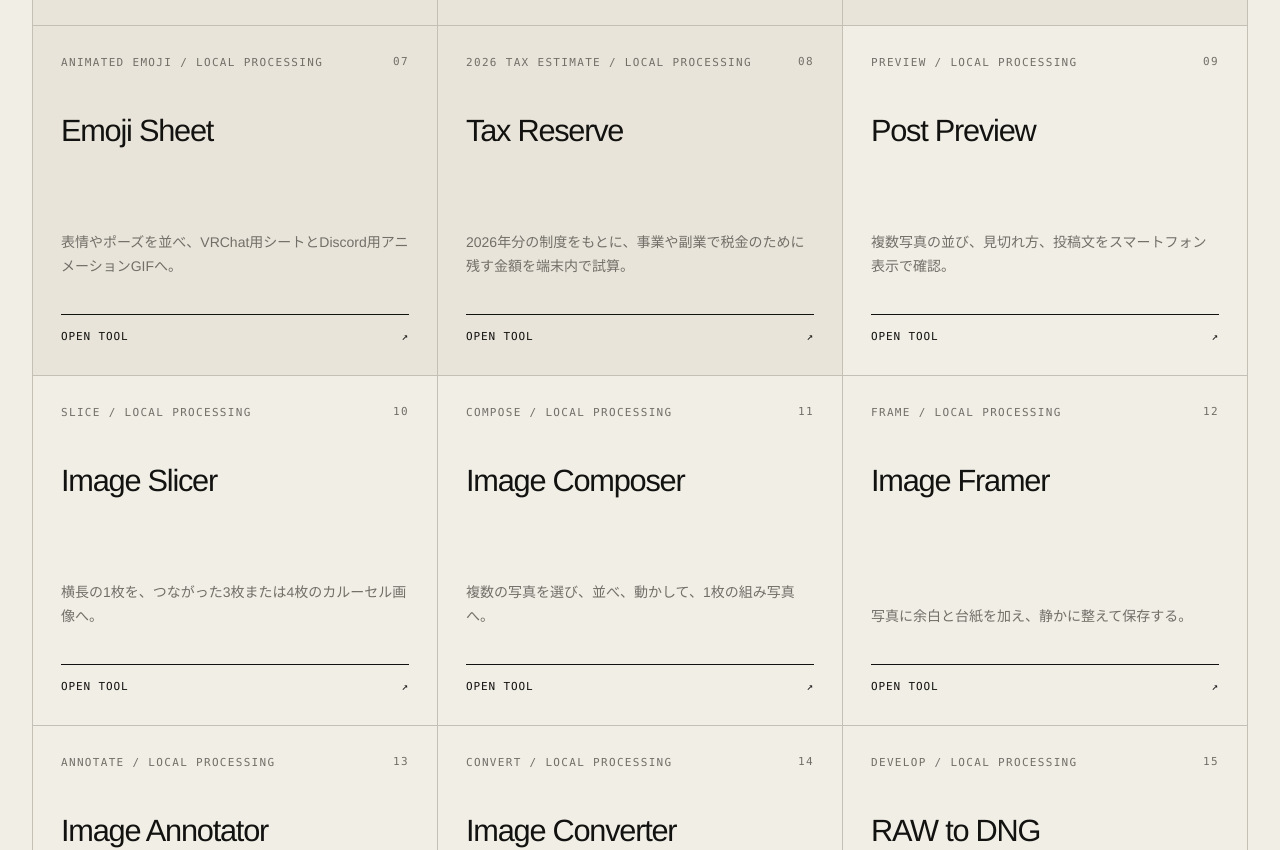
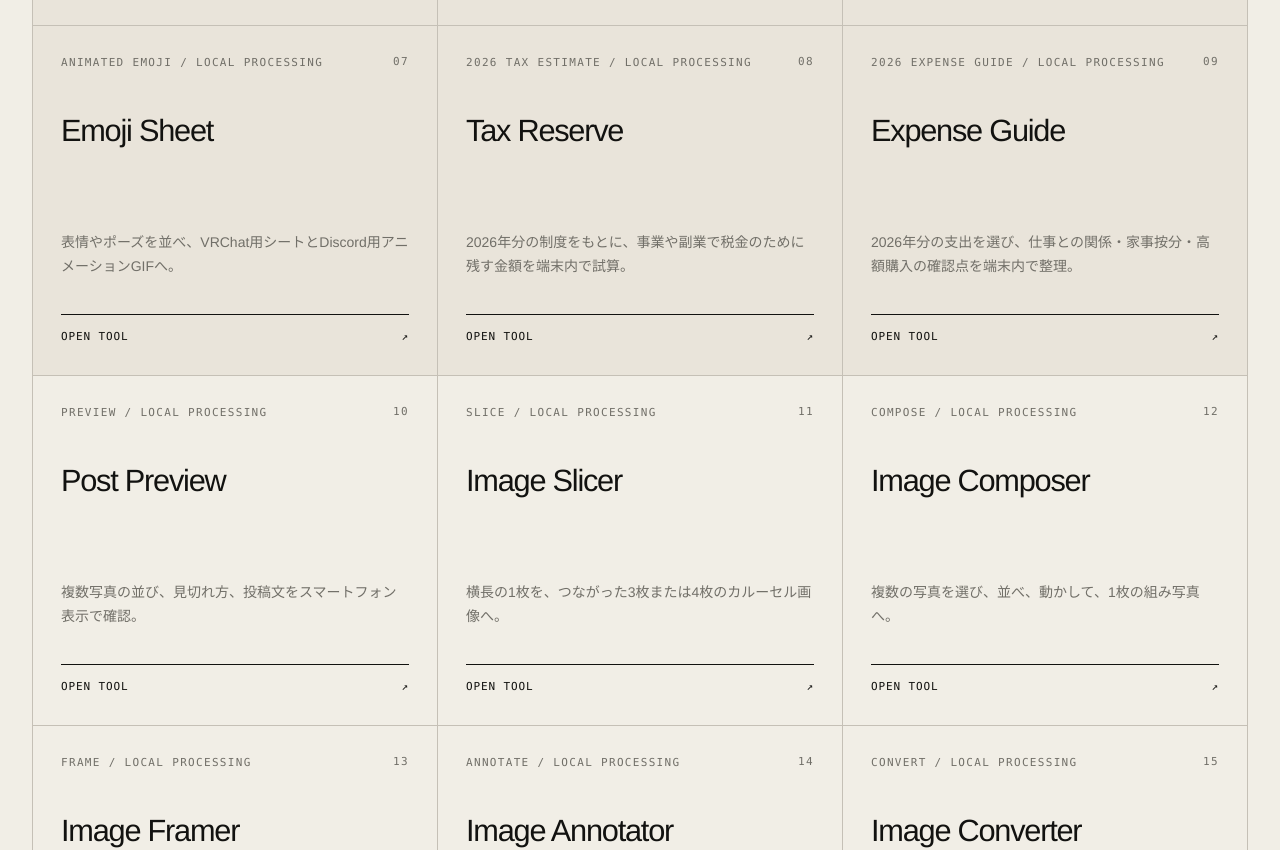
Before and after one commit to nobphotographr/iruagaru-tools, a website: page index.html in a window 1280 px wide. Shown: the part 1549-2399 px from the top of the page. Drawn offline with Linux system fonts and the light colour scheme.

Commit message:
Add Expense Guide to tools portal

```diff
--- a/index.html
+++ b/index.html
@@ -123,8 +123,16 @@
           <span class="tool-open">Open tool <span aria-hidden="true">↗</span></span>
         </a>
 
+        <a class="tool-card tool-card--feature" data-category="life" href="/expense-guide/">
+          <span class="tool-number">09</span>
+          <span class="tool-meta">2026 EXPENSE GUIDE / LOCAL PROCESSING</span>
+          <strong>Expense Guide</strong>
+          <span class="tool-description">2026年分の支出を選び、仕事との関係・家事按分・高額購入の確認点を端末内で整理。</span>
+          <span class="tool-open">Open tool <span aria-hidden="true">↗</span></span>
+        </a>
+
         <a class="tool-card" data-category="photo" href="/post-preview/">
-          <span class="tool-number">09</span>
+          <span class="tool-number">10</span>
           <span class="tool-meta">PREVIEW / LOCAL PROCESSING</span>
           <strong>Post Preview</strong>
           <span class="tool-description">複数写真の並び、見切れ方、投稿文をスマートフォン表示で確認。</span>
@@ -132,7 +140,7 @@
         </a>
 
         <a class="tool-card" data-category="image" href="/image-splitter/">
-          <span class="tool-number">10</span>
+          <span class="tool-number">11</span>
           <span class="tool-meta">SLICE / LOCAL PROCESSING</span>
           <strong>Image Slicer</strong>
           <span class="tool-description">横長の1枚を、つながった3枚または4枚のカルーセル画像へ。</span>
@@ -140,7 +148,7 @@
         </a>
 
         <a class="tool-card" data-category="image" href="/image-composer/">
-          <span class="tool-number">11</span>
+          <span class="tool-number">12</span>
           <span class="tool-meta">COMPOSE / LOCAL PROCESSING</span>
           <strong>Image Composer</strong>
           <span class="tool-description">複数の写真を選び、並べ、動かして、1枚の組み写真へ。</span>
@@ -148,7 +156,7 @@
         </a>
 
         <a class="tool-card" data-category="image" href="/image-framer/">
-          <span class="tool-number">12</span>
+          <span class="tool-number">13</span>
           <span class="tool-meta">FRAME / LOCAL PROCESSING</span>
           <strong>Image Framer</strong>
           <span class="tool-description">写真に余白と台紙を加え、静かに整えて保存する。</span>
@@ -156,7 +164,7 @@
         </a>
 
         <a class="tool-card" data-category="image" href="/image-annotator/">
-          <span class="tool-number">13</span>
+          <span class="tool-number">14</span>
           <span class="tool-meta">ANNOTATE / LOCAL PROCESSING</span>
           <strong>Image Annotator</strong>
           <span class="tool-description">矢印、囲み、文字、モザイク。画像に説明をすばやく書き込む。</span>
@@ -164,7 +172,7 @@
         </a>
 
         <a class="tool-card" data-category="image" href="/image-converter/">
-          <span class="tool-number">14</span>
+          <span class="tool-number">15</span>
           <span class="tool-meta">CONVERT / LOCAL PROCESSING</span>
           <strong>Image Converter</strong>
           <span class="tool-description">HEICやWebPを、アップロードせずJPEG・PNG・WebPへ変換。</span>
@@ -172,7 +180,7 @@
         </a>
 
         <a class="tool-card" data-category="photo" href="/raw-to-dng/">
-          <span class="tool-number">15</span>
+          <span class="tool-number">16</span>
           <span class="tool-meta">DEVELOP / LOCAL PROCESSING</span>
           <strong>RAW to DNG</strong>
           <span class="tool-description">カメラRAWをアップロードせず、ブラウザ内でロスレスDNGへ。</span>
@@ -180,7 +188,7 @@
         </a>
 
         <a class="tool-card" data-category="photo" href="/x3f-to-dng/">
-          <span class="tool-number">16</span>
+          <span class="tool-number">17</span>
           <span class="tool-meta">FOVEON / LOCAL PROCESSING</span>
           <strong>X3F to DNG</strong>
           <span class="tool-description">Sigma Merrill／QuattroのX3Fを、端末内でLinear DNGへ。</span>
@@ -188,7 +196,7 @@
         </a>
 
         <a class="tool-card" data-category="photo" href="/photo-sequence/">
-          <span class="tool-number">17</span>
+          <span class="tool-number">18</span>
           <span class="tool-meta">SELECT / LOCAL PROCESSING</span>
           <strong>Photo Sequence</strong>
           <span class="tool-description">写真を選び、比べ、順番を整える。コンタクトシート出力まで。</span>
@@ -196,7 +204,7 @@
         </a>
 
         <a class="tool-card" data-category="photo" href="/photo-compare/">
-          <span class="tool-number">18</span>
+          <span class="tool-number">19</span>
           <span class="tool-meta">COMPARE / LOCAL PROCESSING</span>
           <strong>Photo Compare</strong>
           <span class="tool-description">現像前後やプリセットの違いを、重ねて、並べて、1枚の比較画像へ。</span>
@@ -204,7 +212,7 @@
         </a>
 
         <a class="tool-card" data-category="image" href="/note-cover/">
-          <span class="tool-number">19</span>
+          <span class="tool-number">20</span>
           <span class="tool-meta">COVER / LOCAL PROCESSING</span>
           <strong>note Cover Maker</strong>
           <span class="tool-description">写真とタイトルから、note向け1280×670の見出し画像を作成。</span>
@@ -212,7 +220,7 @@
         </a>
 
         <a class="tool-card" data-category="writing" href="/text-formatter/">
-          <span class="tool-number">20</span>
+          <span class="tool-number">21</span>
           <span class="tool-meta">FORMAT / LOCAL PROCESSING</span>
           <strong>Text Formatter</strong>
           <span class="tool-description">生成AIの下書きに混ざる不自然な空白や改行を、文章を壊さず整える。</span>
@@ -220,7 +228,7 @@
         </a>
 
         <a class="tool-card tool-card--external" data-category="photo" href="https://negative.iruagaru.com/" target="_blank" rel="noreferrer noopener">
-          <span class="tool-number">21</span>
+          <span class="tool-number">22</span>
           <span class="tool-meta">PRINT / EXTERNAL APP</span>
           <strong>Digital Negative Maker</strong>
           <span class="tool-description">16bit TIFFから、密着焼き用のデジタルネガを端末内で作成。</span>
@@ -228,7 +236,7 @@
         </a>
 
         <a class="tool-card tool-card--external" data-category="find" href="https://exhibit.iruagaru.com/" target="_blank" rel="noreferrer noopener">
-          <span class="tool-number">22</span>
+          <span class="tool-number">23</span>
           <span class="tool-meta">FIND / EXTERNAL SERVICE</span>
           <strong>Exhibit Board</strong>
           <span class="tool-description">全国の写真展や写真祭を、場所や会期から探せる展示情報ボード。</span>
```
Also changed, not shown: tests/site.test.mjs (+14 -2 lines), 1 other file.
